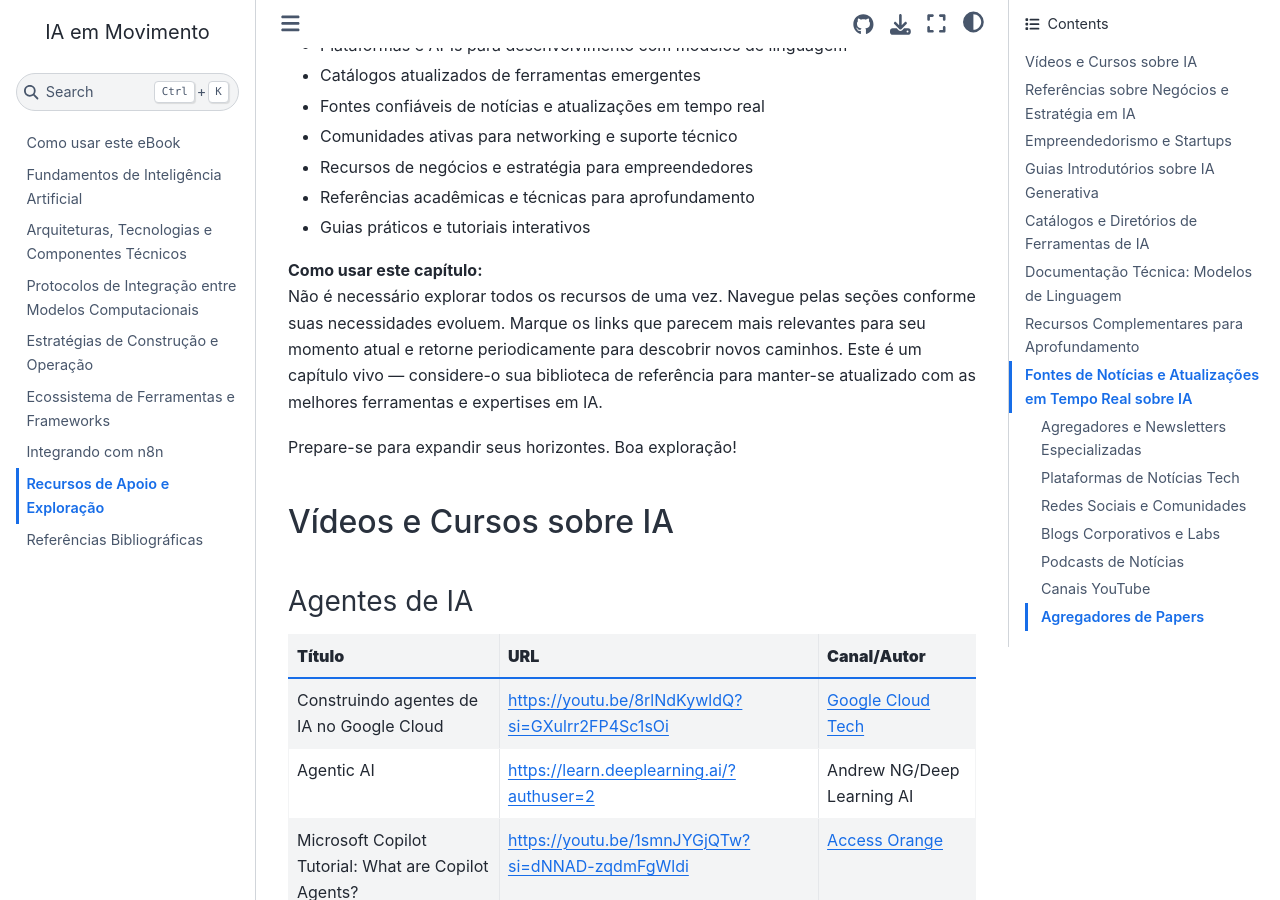
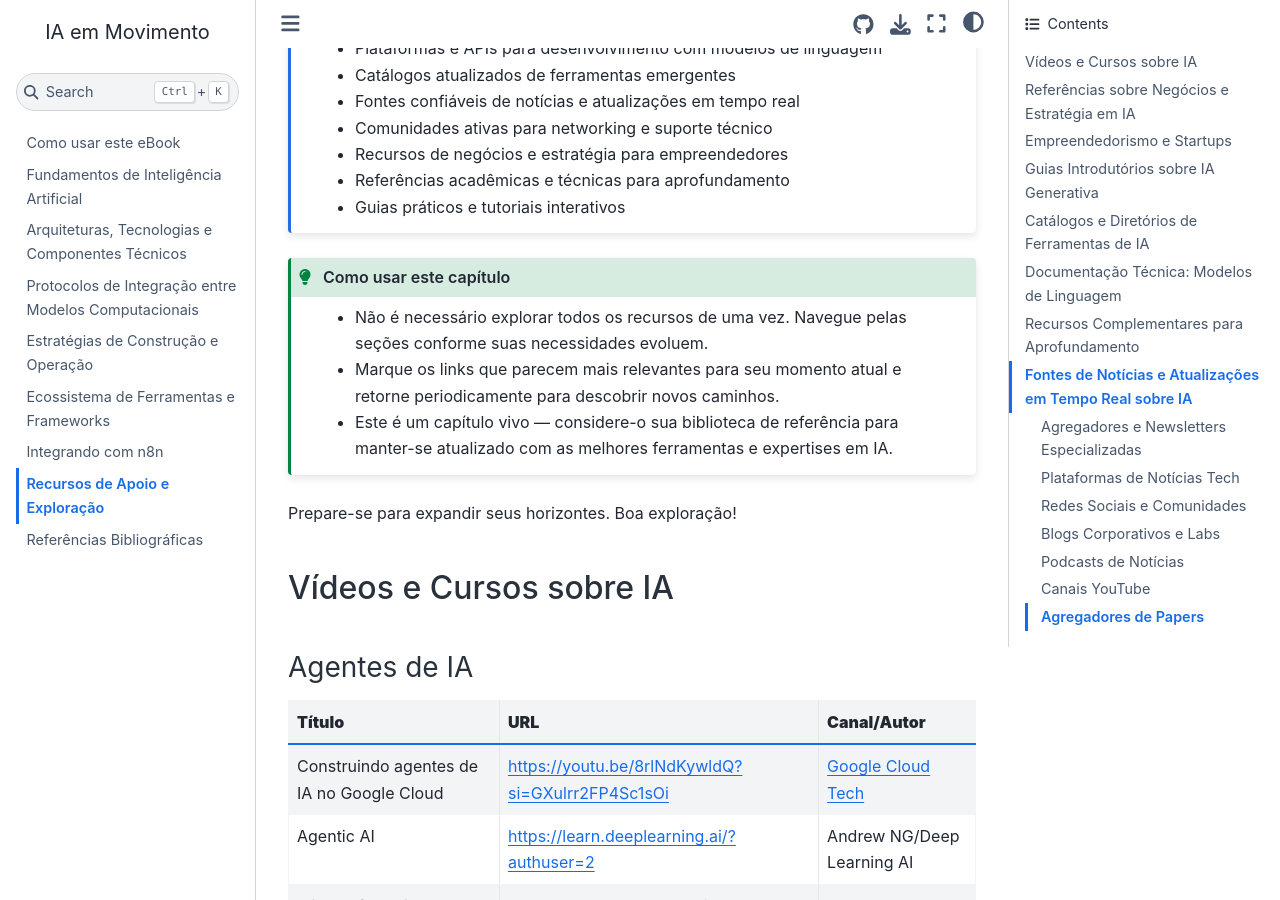
Before and after one commit to unb-lamfo-negocios-ai/LivroIAemMovimento, a Jupyter Book: the page built from capitulos/capRecursosDeApoio.md, in a window 1280 px wide and 900 px high, scrolled down 505 px. Built offline with Jupyter Book 1.0.4 settings and Sphinx 7.4.7 and the Sphinx Book theme 1.1.4, drawn with Linux system fonts in a browser that asks for light colours; pages that are not in the unit, such as notebooks, are missing from menus; cross-references to code outside the pages are shown as plain code; some of the changed lines change nothing that is shown.

Commit message:
Update capRecursosDeApoio.md

````diff
--- a/capitulos/capRecursosDeApoio.md
+++ b/capitulos/capRecursosDeApoio.md
@@ -4,7 +4,8 @@ Aprender sobre Inteligência Artificial não termina na leitura deste livro. O c
 
 Este capítulo reúne **recursos complementares cuidadosamente selecionados** que funcionam como pontos de partida para uma jornada de **aprendizado contínuo e exploração prática**. Você encontrará aqui materiais para diversos perfis — desde iniciantes curiosos até profissionais técnicos avançados — e para diferentes objetivos: aprender fundamentos, desenvolver aplicações, empreender com IA, acompanhar pesquisas de ponta ou simplesmente experimentar ferramentas inovadoras.
 
-**O que você vai encontrar:**
+```{admonition} O que você vai encontrar:
+:class: note
 - Sugestões de Vídeos e cursos sobre IA
 - Plataformas e APIs para desenvolvimento com modelos de linguagem
 - Catálogos atualizados de ferramentas emergentes
@@ -13,10 +14,14 @@ Este capítulo reúne **recursos complementares cuidadosamente selecionados** qu
 - Recursos de negócios e estratégia para empreendedores
 - Referências acadêmicas e técnicas para aprofundamento
 - Guias práticos e tutoriais interativos
+```
 
-**Como usar este capítulo:**
-Não é necessário explorar todos os recursos de uma vez. Navegue pelas seções conforme suas necessidades evoluem. Marque os links que parecem mais relevantes para seu momento atual e retorne periodicamente para descobrir novos caminhos. Este é um capítulo vivo — considere-o sua biblioteca de referência para manter-se atualizado com as melhores ferramentas e expertises em IA.
-
+```{admonition} Como usar este capítulo
+:class: tip
+- Não é necessário explorar todos os recursos de uma vez. Navegue pelas seções conforme suas necessidades evoluem.
+- Marque os links que parecem mais relevantes para seu momento atual e retorne periodicamente para descobrir novos caminhos.
+- Este é um capítulo vivo — considere-o sua biblioteca de referência para manter-se atualizado com as melhores ferramentas e expertises em IA.
+```
 Prepare-se para expandir seus horizontes. Boa exploração!
 
 
````
